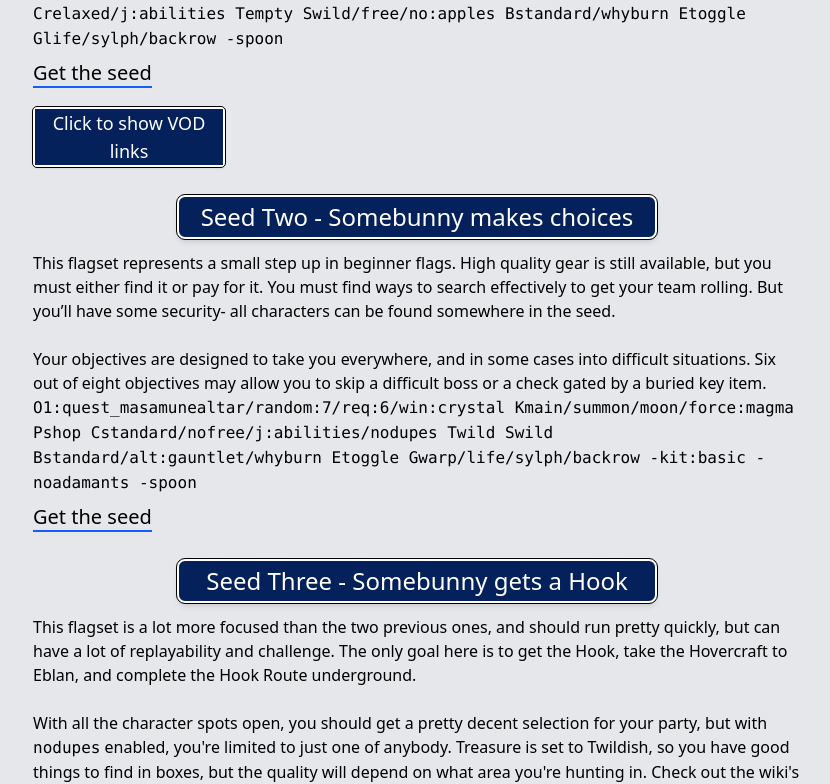
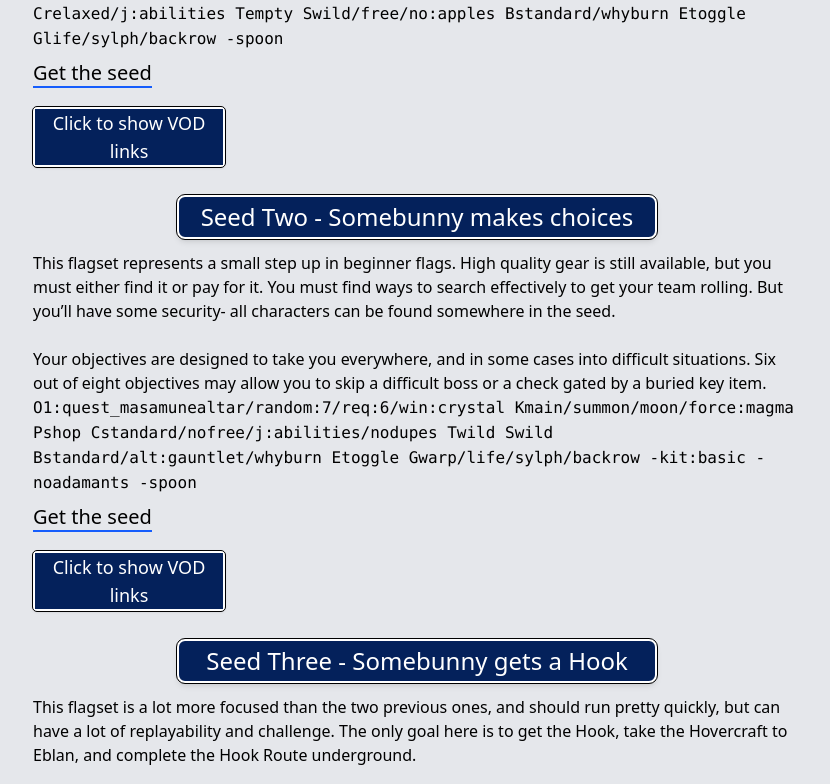
Before and after one commit to Antidale/ffiv_fe_boss_stats, a React (Vite) app: page /learningway/seeds in a window 1280 px wide. Shown: the part 700-1484 px from the top of the page, without its empty margins (223-1053 px from the left). Built offline with nearby package versions, Linux system fonts and the light colour scheme; a web font is replaced by a local one.

Commit message:
adding vod links, checking props

```diff
--- a/src/Learningway Page/LearningwaySeeds.jsx
+++ b/src/Learningway Page/LearningwaySeeds.jsx
@@ -8,7 +8,7 @@ const LearningwaySeeds = () => {
     useTitle("Learnignway Seeds")
 
     return (
-        <article className='mx-auto max-w-6/10'>
+        <article className='mx-auto max-w-6/10 pb-5'>
             <h2 className='text-3xl text-center py-2 bg-darkblue text-white border-white rounded-lg border-2 max-w-3/4 mx-auto my-3 outline outline-black shadow-lg'>Learningway Seeds</h2>
             <p>The Learningway seeds are intended to target the development of specific skills that are helpful for learning the game, and each seed will try to build on what's come before without being too overwhelming. Learningway seeds allow newbies to practice their skills, learn more from watching experts play the same seeds, and receive feedback on their runs.</p>
             <br />
@@ -39,6 +39,8 @@ const LearningwaySeeds = () => {
 
             <p className='pt-2'><NavLink to="/learningway/seeds/seedtwo" className='text-xl border-b-2 border-blue-600'>Get the seed</NavLink></p>
 
+            <VodLinks vodInfo={LearningwayVods.SeedTwo} />
+
             <h3 className='text-2xl text-center py-1 bg-darkblue text-white border-white rounded-lg border-2 max-w-5/8 mx-auto mt-7 mb-3 outline outline-black shadow-md'>
                 Seed Three - Somebunny gets a Hook
             </h3>
@@ -51,7 +53,10 @@ const LearningwaySeeds = () => {
 
             <p className='pt-2'><NavLink to="/learningway/seeds/seedthree" className='text-xl border-b-2 border-blue-600'>Get the seed</NavLink></p>
 
+            <VodLinks vodInfo={LearningwayVods.SeedThree} />
+
             <p className='pt-2'><NavLink to="/learningway/seeds/seedthreechallenge" className='text-xl border-b-2 border-blue-600'>Get a bonus challenge seed</NavLink></p>
+
         </article>
     )
 }
--- a/src/Learningway Page/VodLinks.jsx
+++ b/src/Learningway Page/VodLinks.jsx
@@ -1,5 +1,6 @@
 
 const VodLinks = (props) => (
+    !!props.vodInfo && Array.isArray(props.vodInfo) ?
         <details className='text-lg text-center border-2 border-white outline outline-black rounded-sm border-1 max-w-1/4 my-5 shadow-sm '>
             {props.vodInfo.map(info =>
                 <p key={info.vodUrl} className="pl-5 py-1 text-left">
@@ -12,6 +13,7 @@ const VodLinks = (props) => (
                 Click to show VOD links
             </summary>
         </details>
+        : null
 );
 
 export default VodLinks;
```
Lines whose indentation alone changed are shown as unchanged.
